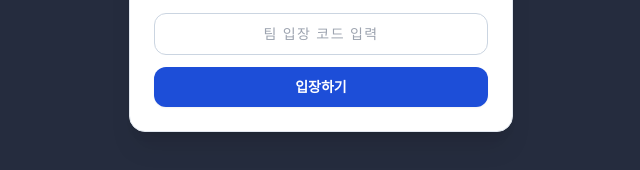
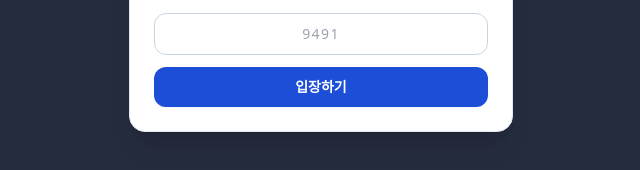
Before and after one commit to jjoltaeng-collab/iaan_office, a plain HTML site: page index.html in a window 1280 px wide. Shown: the part 400-570 px from the top of the page, 319-959 px from the left. Drawn offline with nearby package versions, Linux system fonts and the light colour scheme.

Commit message:
Update index.html

```diff
--- a/index.html
+++ b/index.html
@@ -28,7 +28,7 @@
             type="password"
             id="accessCodeInput"
             autocomplete="current-password"
-            placeholder="팀 입장 코드 입력"
+            placeholder="9491"
             class="w-full text-sm text-center tracking-widest border border-slate-300 rounded-xl px-3.5 py-2.5 focus:outline-none focus:border-blue-600"
             required
           />
```
